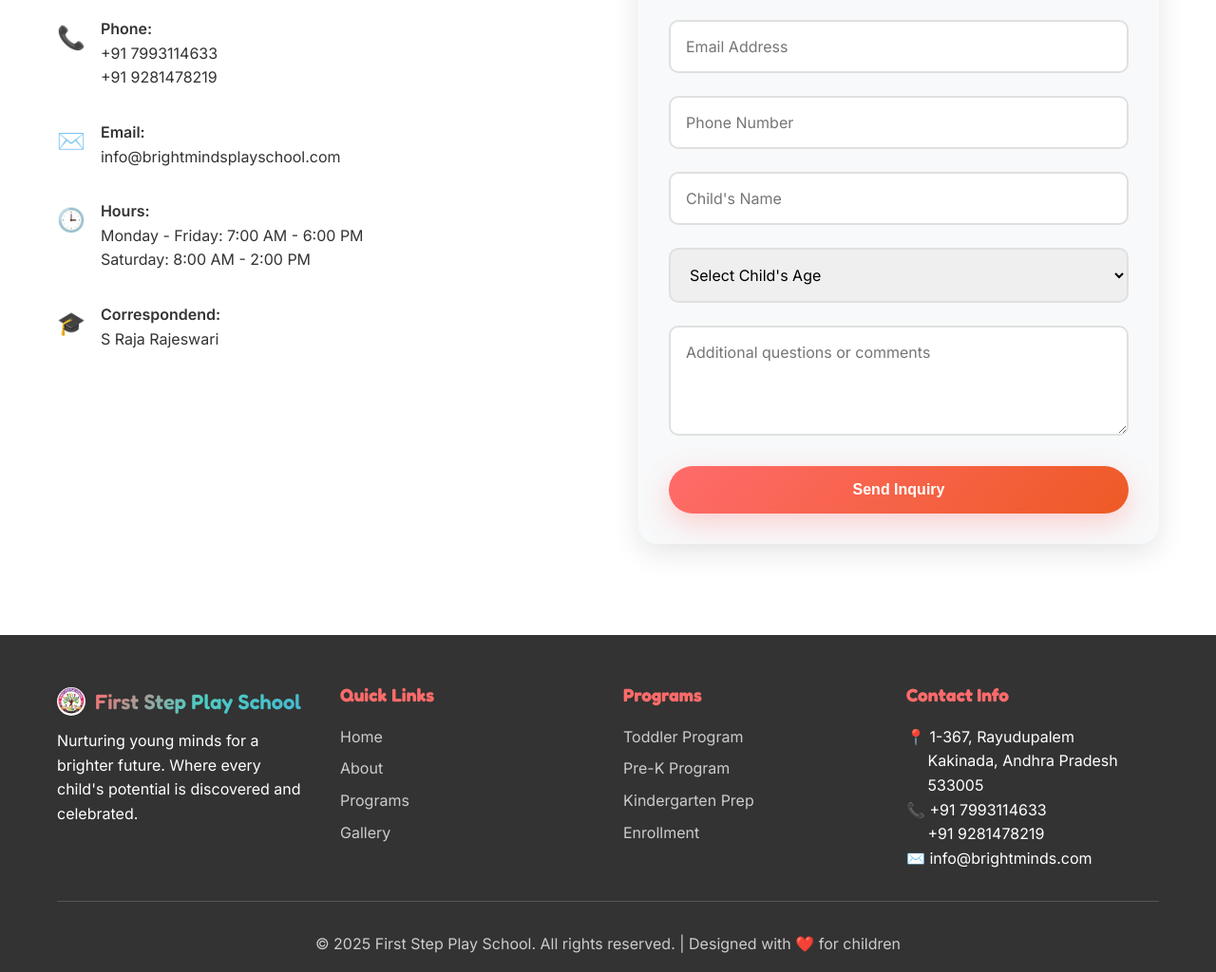
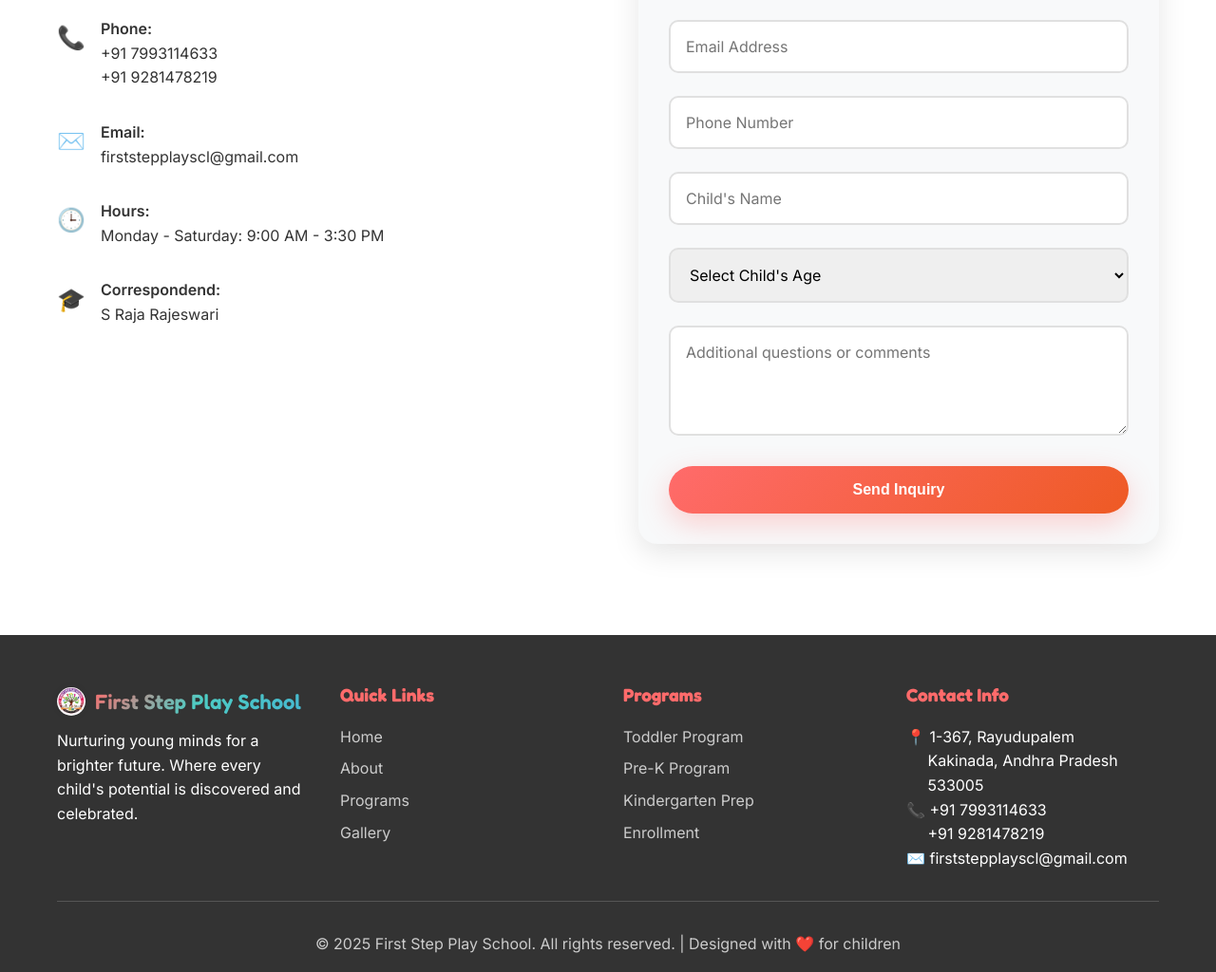
Before and after one commit to akhil1625/First-Step-Play-School, a plain HTML site: page index.html in a window 1280 px wide. Shown: the part 3827-4851 px from the top of the page at 95% size. Drawn offline with Linux system fonts and the light colour scheme.

Commit message:
added mail

```diff
--- a/index.html
+++ b/index.html
@@ -303,15 +303,14 @@
               <span class="contact-icon">✉️</span>
               <div>
                 <strong>Email:</strong><br />
-                info@brightmindsplayschool.com
+                firststepplayscl@gmail.com
               </div>
             </div>
             <div class="contact-item">
               <span class="contact-icon">🕒</span>
               <div>
                 <strong>Hours:</strong><br />
-                Monday - Friday: 7:00 AM - 6:00 PM<br />
-                Saturday: 8:00 AM - 2:00 PM
+                Monday - Saturday: 9:00 AM - 3:30 PM<br />
               </div>
             </div>
             <div class="contact-item">
@@ -444,7 +443,7 @@
               &nbsp;&nbsp;&nbsp;&nbsp;&nbsp;+91 9281478219
             </p>
 
-            <p>✉️ info@brightminds.com</p>
+            <p>✉️ firststepplayscl@gmail.com</p>
           </div>
         </div>
         <div class="footer-bottom">
```
